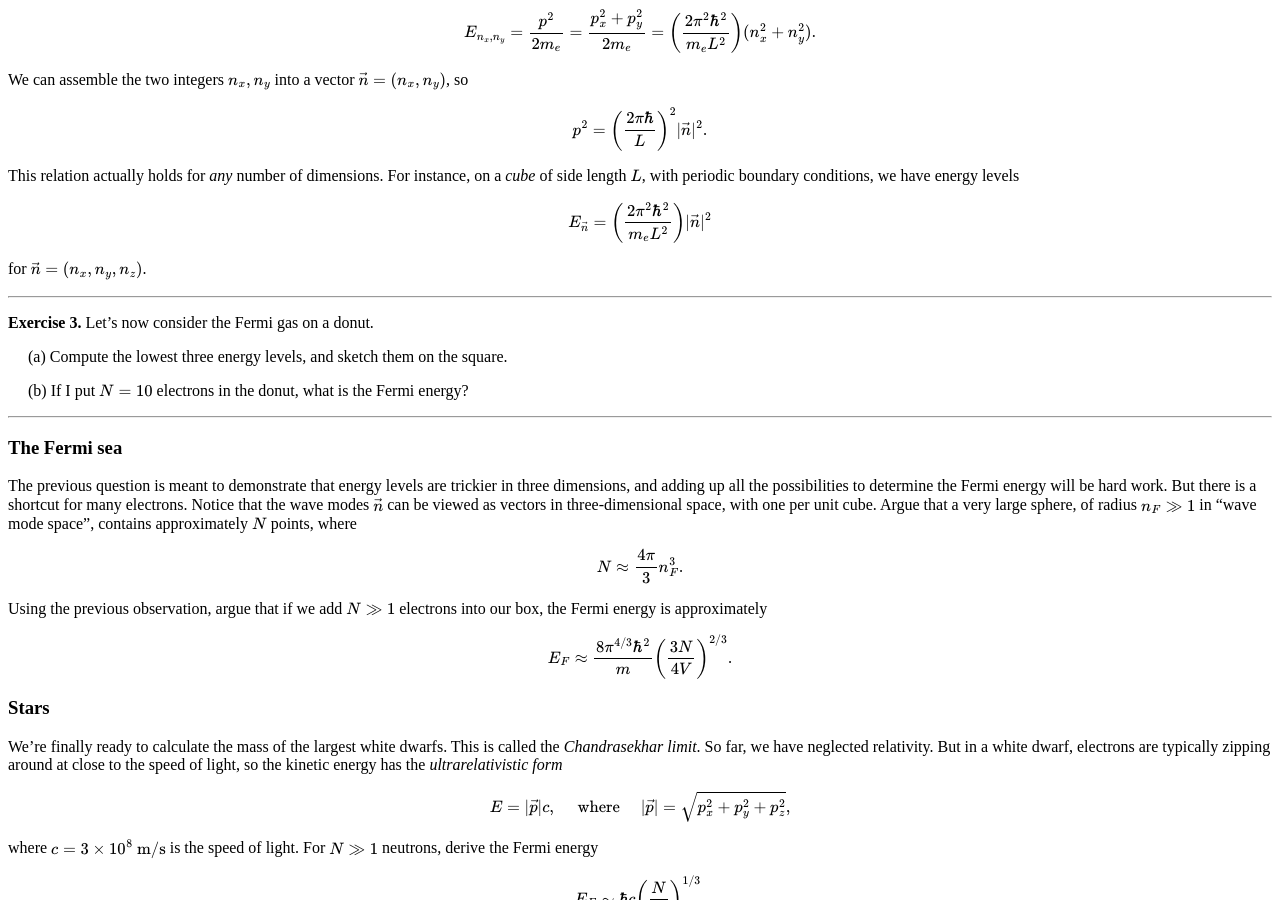
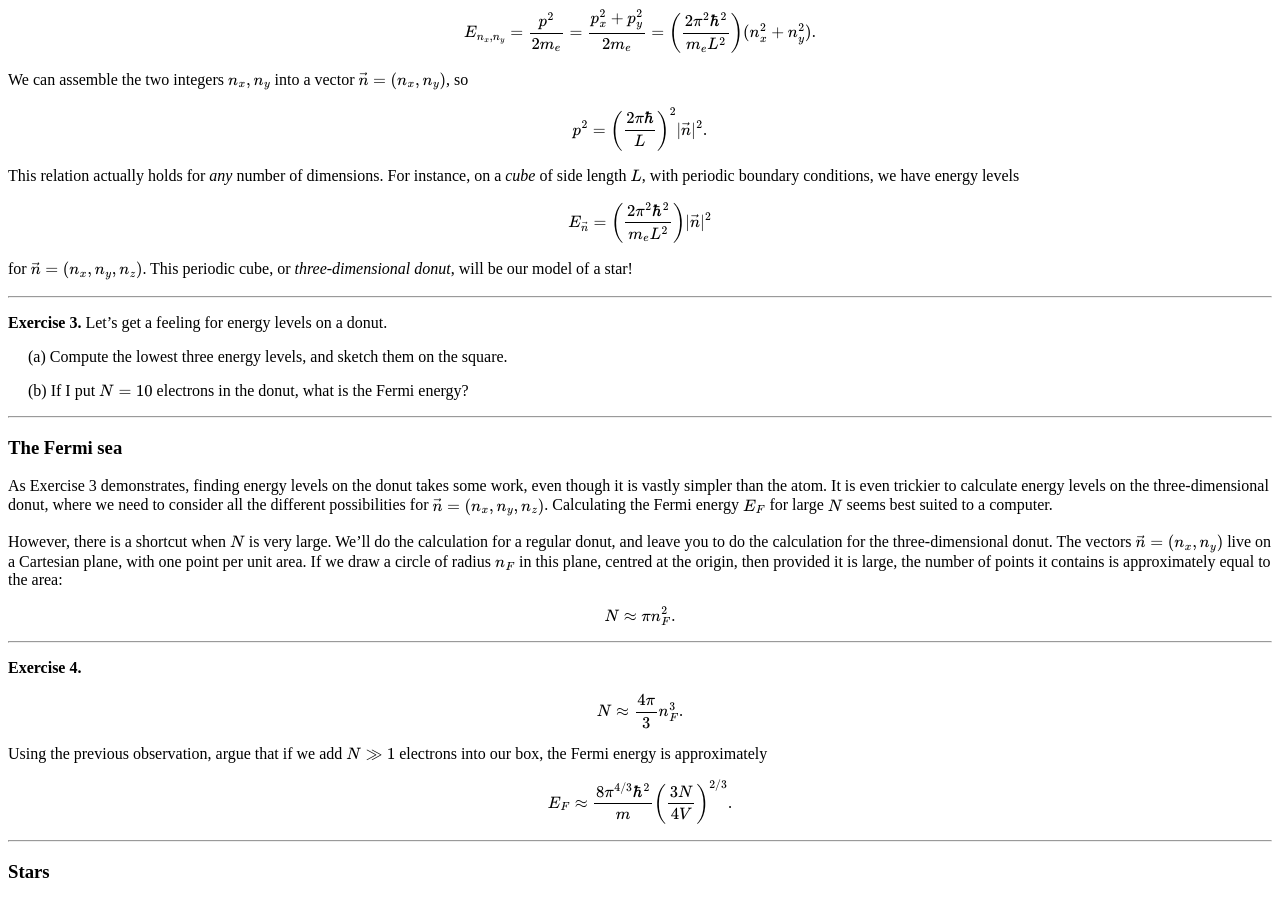
Before and after one commit to hapax/hapax.github.io, a Jekyll site: the page built from assets/chandra.md, in a window 1280 px wide and 900 px high, scrolled down 4153 px. Built offline with Jekyll 4.4.1, drawn with Linux system fonts in a browser that asks for light colours; our own code applies the rules of GitHub Pages for plain Markdown files; formulas are drawn with MathJax 3; a script that is not in the unit is left out.

Commit message:
Update chandra.md

```diff
--- a/assets/chandra.md
+++ b/assets/chandra.md
@@ -414,10 +414,12 @@ E_{\vec{n}} = \left(\frac{2\pi^2 \hbar^2 }{m_e L^2}\right) |\vec{n}|^2
 $$
 
 for $\vec{n} = (n_x, n_y, n_z)$.
+This periodic cube, or *three-dimensional donut*, will be our model of
+a star!
 
 ---
 
-**Exercise 3.** Let's now consider the Fermi gas on a donut.
+**Exercise 3.** Let's get a feeling for energy levels on a donut.
 
 <span style="padding-left: 20px; display:block">
 (a) Compute the lowest three energy levels, and sketch them on the square.
@@ -431,10 +433,30 @@ for $\vec{n} = (n_x, n_y, n_z)$.
 
 ### The Fermi sea <a id="sec-2-2" name="sec-2-2"></a>
 
-The previous question is meant to demonstrate that energy levels are trickier in three dimensions, and adding up all the possibilities to determine the Fermi energy will be hard work.
-But there is a shortcut for many electrons.
-Notice that the wave modes $\vec{n}$ can be viewed as vectors in three-dimensional space, with one per unit cube.
-Argue that a very large sphere, of radius $n_F \gg 1$ in "wave mode space", contains approximately $N$ points, where
+As Exercise 3 demonstrates, finding energy levels on the donut takes
+some work, even though it is vastly simpler than the atom.
+It is even trickier to calculate energy levels on the
+three-dimensional donut, where we need to consider all the different
+possibilities for $\vec{n} = (n_x, n_y, n_z)$.
+Calculating the Fermi energy $E_F$ for large $N$ seems best suited to
+a computer.
+
+However, there is a shortcut when $N$ is very large.
+We'll do the calculation for a regular donut, and leave you to do the
+calculation for the three-dimensional donut.
+The vectors $\vec{n} = (n_x, n_y)$ live on a Cartesian plane, with one
+point per unit area.
+If we draw a circle of radius $n_F$ in this plane, centred at the
+origin, then provided it is large, the number of points it contains is
+approximately equal to the area:
+
+$$
+N \approx \pi n_F^2.
+$$
+
+---
+
+**Exercise 4.**
 
 $$
 N \approx \frac{4\pi}{3} n_F^3.
@@ -445,6 +467,8 @@ Using the previous observation, argue that if we add $N\gg 1$ electrons into our
 $$
 E_F \approx \frac{8\pi^{4/3} \hbar^2}{m}\left(\frac{3N}{4V}\right)^{2/3}.
 $$
+
+---
 
 ### Stars <a id="sec-3" name="sec-3"></a>
 
```
